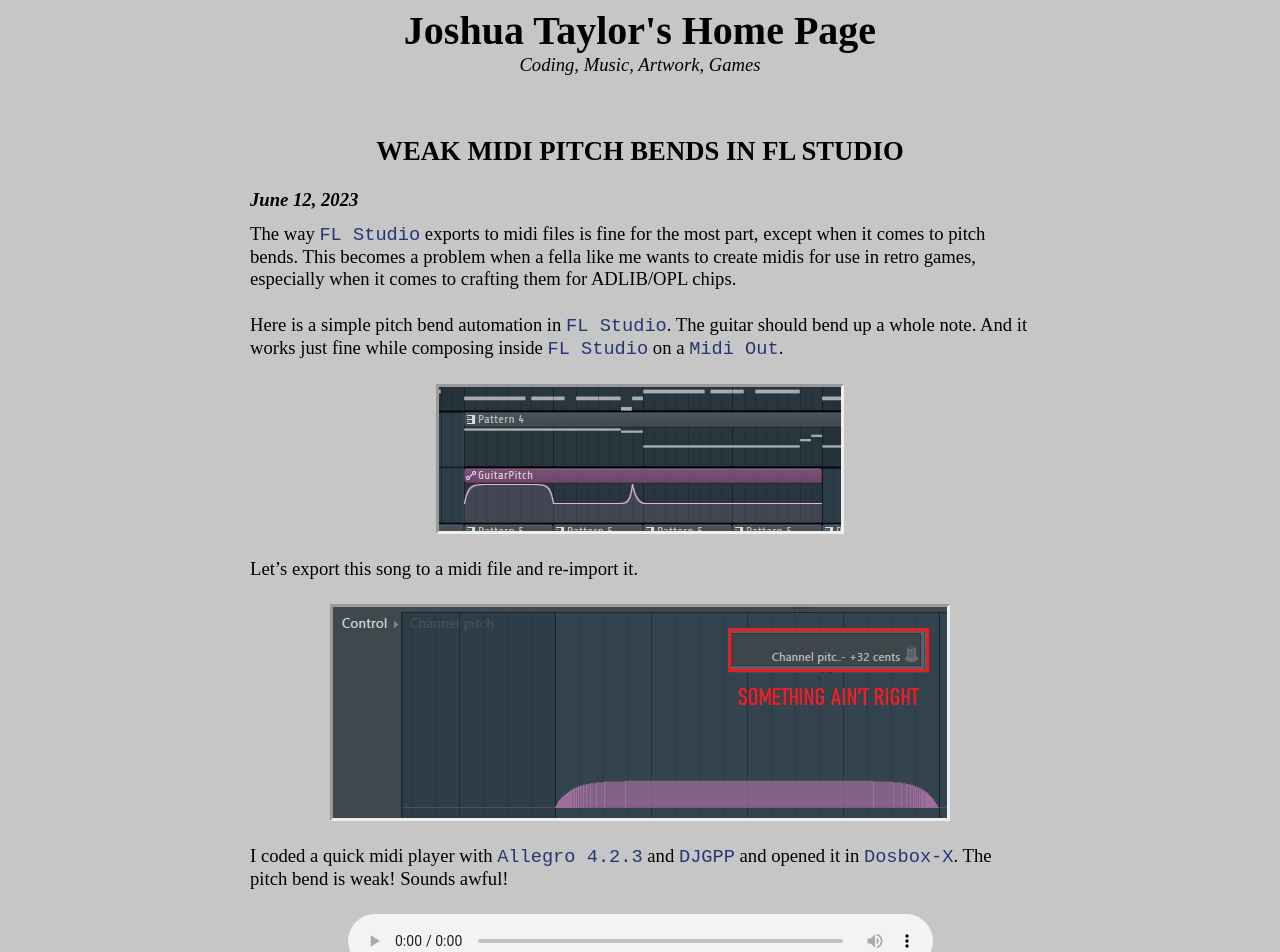
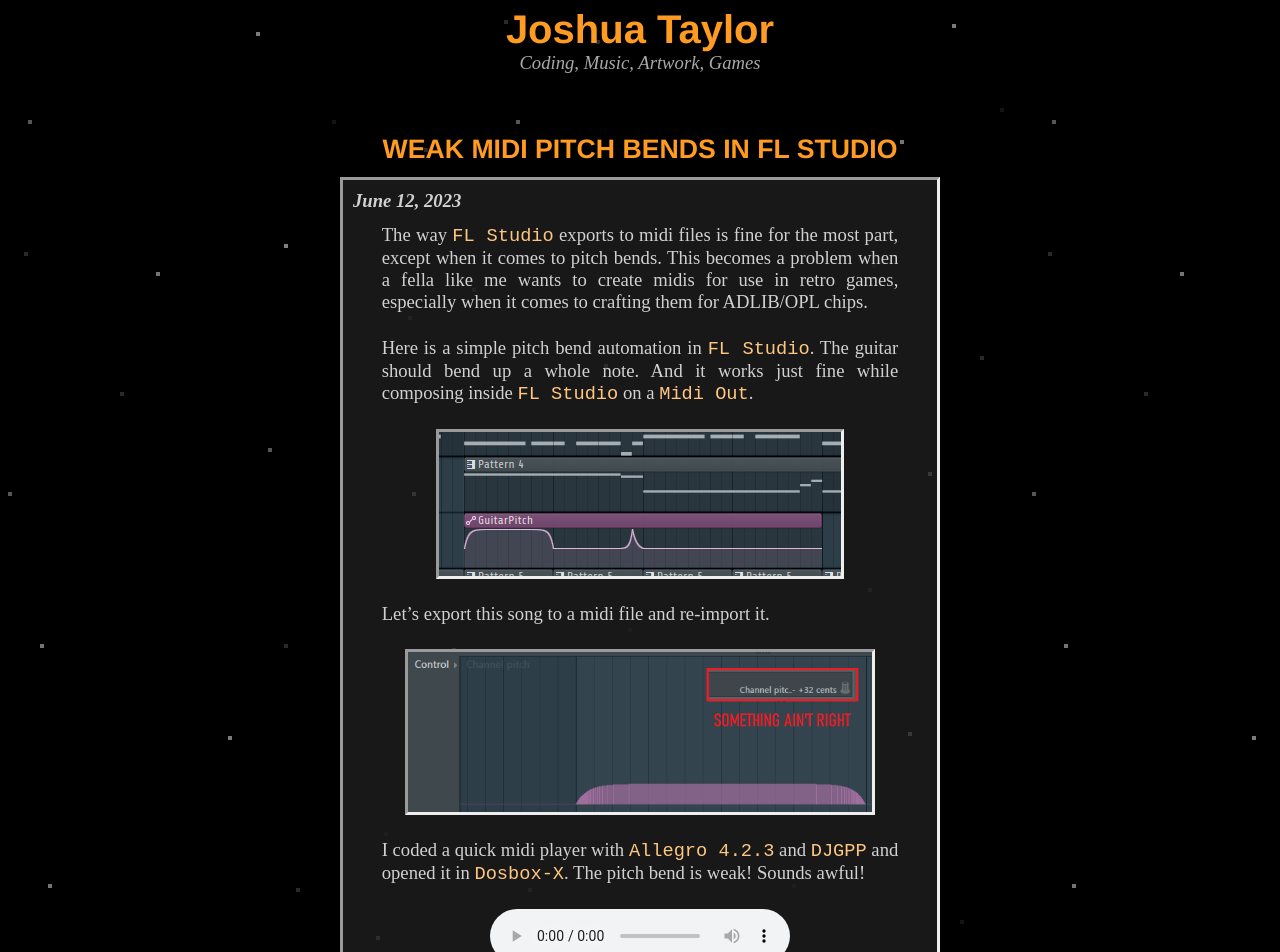
Before and after one commit to knpfalcon/knpfalcon, a plain HTML site: page posts/flstudio-midi/index.html in a window 1280 px wide. Shown: the part 20-972 px from the top of the page. Drawn offline with Linux system fonts and the light colour scheme.

Commit message:
Visual Changes. Added stars.

```diff
--- a/categories/index.xml
+++ b/categories/index.xml
@@ -1,9 +1,9 @@
 <?xml version="1.0" encoding="utf-8" standalone="yes"?>
 <rss version="2.0" xmlns:atom="http://www.w3.org/2005/Atom">
   <channel>
-    <title>Categories on Joshua Taylor&#39;s Home Page</title>
+    <title>Categories on Joshua Taylor</title>
     <link>https://jdtaylor.net/categories/</link>
-    <description>Recent content in Categories on Joshua Taylor&#39;s Home Page</description>
+    <description>Recent content in Categories on Joshua Taylor</description>
     <generator>Hugo -- gohugo.io</generator>
     <language>en-us</language><atom:link href="https://jdtaylor.net/categories/index.xml" rel="self" type="application/rss+xml" />
   </channel>
--- a/css/style.css
+++ b/css/style.css
@@ -1,22 +1,27 @@
 body {
-    background: rgb(198, 198, 198);
+
     font-size: 14pt;
-    max-width: 800px;
+    max-width: 600px;
+    text-decoration: none;
+    color: rgb(255, 255, 255);
     margin: 0 auto;
     line-height: normal;
-    font-family: 'Times New Roman', Times, serif
+    font-family: 'Times New Roman', Times, serif;
+    background: black;
+    background-image: url(/img/stars.gif);
+    background-repeat: repeat;
 }
 
 h1 {
     font-size: 30pt;
     margin-bottom: 0px;
     font-weight: bolder;
-    font-family: 'Times New Roman', Times, serif
+    font-family: Helvetica, Sans-Serif;
 }
 
 h2 {
     font-size: 28pt;
-    font-family: 'Times New Roman', Times, serif
+    font-family: Helvetica, Sans-Serif;
 }
 
 h3 {
@@ -26,16 +31,21 @@ h3 {
     margin: auto;
     margin-top: 48px;
     text-transform: uppercase;
-    font-family: 'Times New Roman', Times, serif
+    font-family: Helvetica, Sans-Serif;
+    color: rgb(255, 155, 33);
 }
 
 p {
     margin-top: 0px;
     margin-bottom: 24px;
+    margin-left: auto;
+    margin-right: auto;
+    max-width: 90%;
+    text-align: justify;
 }
 
 p > code {
-  color: rgb(37, 55, 114);
+    color: rgb(255, 198, 128);
 }
 
 ul {
@@ -44,16 +54,35 @@ ul {
     margin: 0;
 }
 
-a
-{
-    text-transform: uppercase;
+h1 > a{
     text-decoration: none;
+    color: rgb(255, 155, 33);
+}
+
+a{
+    color: rgb(255, 160, 45);
+    text-decoration: none;
+}
+
+a:hover{
+    color: rgb(255, 200, 134);
+
+    text-decoration: none;
+}
+
+img {
+    display: block;
+    border-style: inset;
+    max-width: 90%;
+    height: auto;
+    margin: 0 auto;
 }
 
 .subtitle
 {
     margin-bottom: 0px;
     font-style: italic;
+    color: darkgray;
 }
 
 .content {
@@ -68,7 +97,11 @@ a
 
 .stuff {
     margin: 0 auto;
-    margin-bottom: 20px;
+    background-color: rgba(32, 32, 32, 0.75);
+    color: rgb(209, 209, 209);
+    max-width: 600px;
+    border-style: inset;
+    margin-bottom: 5px;
     padding: 10px;
 }
 
@@ -83,16 +116,9 @@ a
 
 .right {
     text-align: right;
-    margin: auto;
+    margin-top: 0;
 }
 
-img {
-    display: block;
-    border-style: inset;
-    max-width: 100%;
-    height: auto;
-    margin: 0 auto;
-}
 
 .highlight {
     border-style: inset;
@@ -104,3 +130,12 @@ img {
     font-size: 10pt;
     font-style: italic;
 }
+
+
+
+.sound audio {
+    outline: none;
+    margin-right: auto;
+    margin-left: auto;
+    margin-bottom: 20px;
+}
--- a/posts/flstudio-midi/index.html
+++ b/posts/flstudio-midi/index.html
@@ -5,14 +5,14 @@
 	<meta charset="utf-8">
 	<meta http-equiv="x-ua-compatible" content="ie=edge">
 	<meta name="viewport" content="width=device-width, initial-scale=1">
-	<title>Joshua Taylor&#39;s Home Page - Weak MIDI Pitch Bends in FL Studio</title>
+	<title>Joshua Taylor - Weak MIDI Pitch Bends in FL Studio</title>
 	<link rel="stylesheet" href="/css/style.css">
 </head>
 
 <body>
 	<header>
 	<div class="center">
-		<h1>Joshua Taylor&#39;s Home Page</h1>
+		<h1><a href="https://jdtaylor.net/">Joshua Taylor</a></h1>
 		<span class = "subtitle">Coding, Music, Artwork, Games</span>
 	</div>
 </header>
@@ -23,7 +23,7 @@
 		<h3>Weak MIDI Pitch Bends in FL Studio</h3>
 		<div class="stuff">
 			<div class="date">
-				<time datetime=" 2023-06-12T02:53:00">June 12, 2023</time>
+				<time datetime=" 2023-06-12T19:00:00">June 12, 2023</time>
 			</div>
 			<p>The way <code>FL Studio</code> exports to midi files is fine for the most part, except when it comes to pitch bends. This becomes a problem when a fella like me wants to create midis for use in retro games, especially when it comes to crafting them for ADLIB/OPL chips.</p>
 <p>Here is a simple pitch bend automation in <code>FL Studio</code>. The guitar should bend up a whole note. And it works just fine while composing inside <code>FL Studio</code> on a <code>Midi Out</code>.</p>
@@ -32,8 +32,8 @@
 <p><img src="midichanpitch.png" alt="Midi Channel Pitch"></p>
 <p>I coded a quick midi player with <code>Allegro 4.2.3</code> and <code>DJGPP</code> and opened it in <code>Dosbox-X</code>. The pitch bend is weak! Sounds awful!</p>
 <div class="center">
-<div class="audio">
-<audio controls style="width: 75%; margin: auto;">
+    <div class="sound">
+        <audio controls>
 
 
             <source type="audio/mpeg" src="weak.mp3">
@@ -46,7 +46,7 @@
 <p>With the help of a nifty program called <a href="https://openmidiproject.opal.ne.jp/Sekaiju_en.html">Sekaiju</a>, I opened the midi after exporting it from <code>FL Studio</code>, and I was able to show only the pitch events for the guitar track.</p>
 <p><img src="sekaijonlypitchevent.png" alt="Shoe Only Pitch Events"></p>
 <p><img src="sekaijupitch.png" alt="Sekaiju Pitch Values"></p>
-<p>They looked a little low, and I wanted to crank them up! So after a quick <code>CTRL-A</code>, I found a tool in the <code>Edit</code> menu called <code>Modify Event’s Value…</code></p>
+<p>They looked a little low, and I wanted to crank them up! So after a quick <code>Ctrl-a</code>, I found a tool in the <code>Edit</code> menu called <code>Modify Event’s Value…</code></p>
 <p><img src="sekaijedit.png" alt="Modify Event’s Value"></p>
 <p>I switched the <code>Unit</code> to <code>Percent</code> and unchecked everything but <code>PitchBend</code> in <code>Target</code>. I cranked the <code>Amount</code> to <code>1000</code>.</p>
 <p><img src="modifyevents.png" alt="Crank Up That Pitch!"></p>
@@ -56,8 +56,8 @@
 <p><img src="finalfl.png" alt="Importing to FL Studio a Final Time"></p>
 <p>Sounds wonderful now! I love a good pitch bend.</p>
 <div class="center">
-<div class="audio">
-<audio controls style="width: 75%; margin: auto;">
+    <div class="sound">
+        <audio controls>
 
 
             <source type="audio/mpeg" src="good.mp3">
@@ -73,14 +73,14 @@
 </main>
 
 	<return>
-	<div class="right" style="margin-top: 32px">
+	<div class="right" style="margin-top: 0px">
 		<a href="https://jdtaylor.net/">Return Home</a>
 	</div>
 </return>
 
 	<footer>
 	<div class="center"><a href="mailto:knpfalcon@gmail.com">E-Mail Me</a></div></div>
-	<div class="center">&copy; 2023 Joshua Taylor</div>
+	<div class="center" style="color: darkgray;">&copy; 2023 Joshua Taylor</div>
 </footer>
 
 </body>
--- a/sitemap.xml
+++ b/sitemap.xml
@@ -3,13 +3,13 @@
   xmlns:xhtml="http://www.w3.org/1999/xhtml">
   <url>
     <loc>https://jdtaylor.net/</loc>
-    <lastmod>2023-06-12T02:53:00+00:00</lastmod>
+    <lastmod>2023-06-12T19:00:00+00:00</lastmod>
   </url><url>
     <loc>https://jdtaylor.net/posts/</loc>
-    <lastmod>2023-06-12T02:53:00+00:00</lastmod>
+    <lastmod>2023-06-12T19:00:00+00:00</lastmod>
   </url><url>
     <loc>https://jdtaylor.net/posts/flstudio-midi/</loc>
-    <lastmod>2023-06-12T02:53:00+00:00</lastmod>
+    <lastmod>2023-06-12T19:00:00+00:00</lastmod>
   </url><url>
     <loc>https://jdtaylor.net/categories/</loc>
   </url><url>
--- a/tags/index.xml
+++ b/tags/index.xml
@@ -1,9 +1,9 @@
 <?xml version="1.0" encoding="utf-8" standalone="yes"?>
 <rss version="2.0" xmlns:atom="http://www.w3.org/2005/Atom">
   <channel>
-    <title>Tags on Joshua Taylor&#39;s Home Page</title>
+    <title>Tags on Joshua Taylor</title>
     <link>https://jdtaylor.net/tags/</link>
-    <description>Recent content in Tags on Joshua Taylor&#39;s Home Page</description>
+    <description>Recent content in Tags on Joshua Taylor</description>
     <generator>Hugo -- gohugo.io</generator>
     <language>en-us</language><atom:link href="https://jdtaylor.net/tags/index.xml" rel="self" type="application/rss+xml" />
   </channel>
```
Also changed, not shown: categories/index.html (+3 -3 lines), index.html (+4 -4 lines), index.xml (+4 -4 lines), posts/index.html (+4 -4 lines), posts/index.xml (+4 -4 lines), tags/index.html (+3 -3 lines), img/stars.gif (added). Lines whose indentation alone changed are shown as unchanged.
